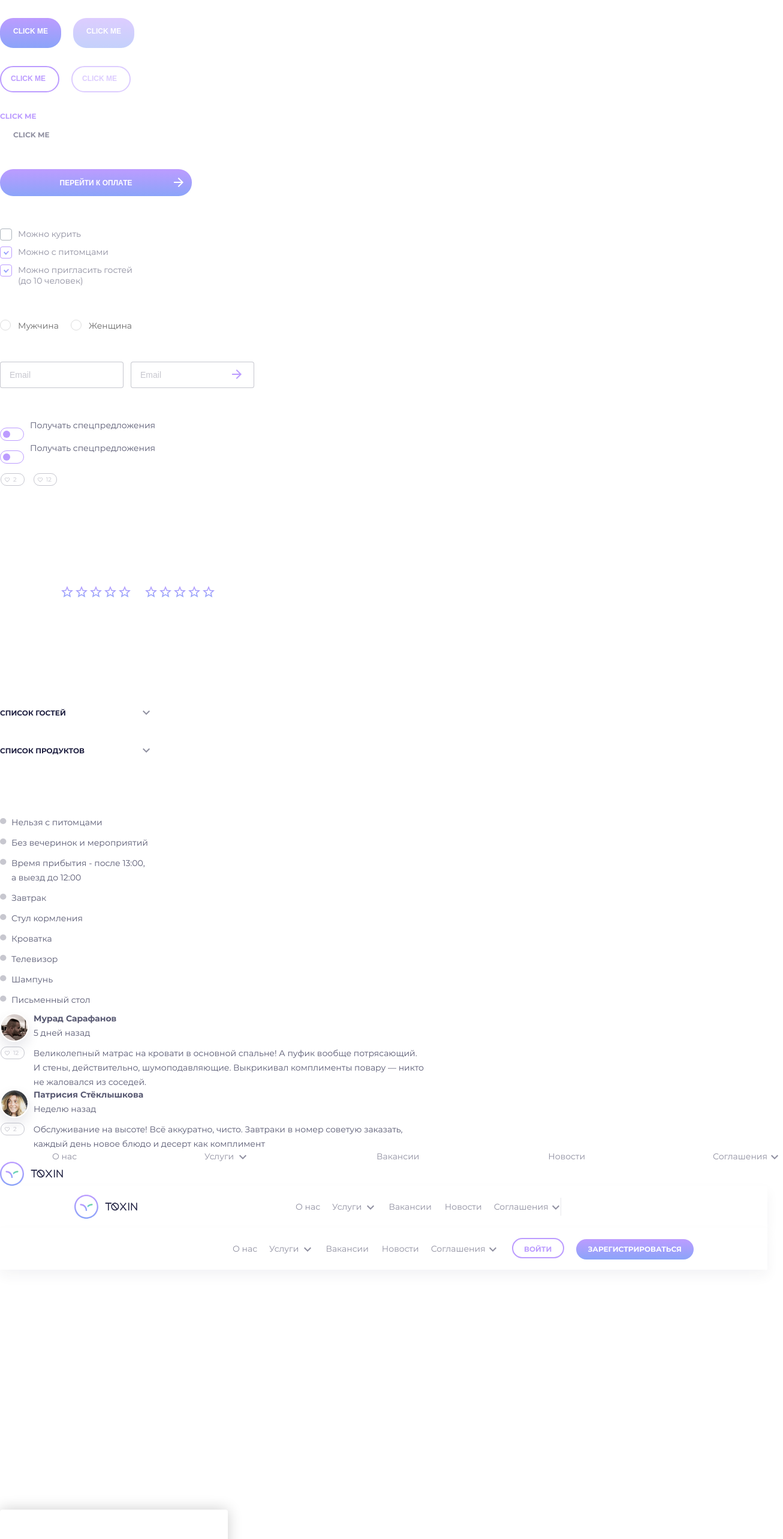
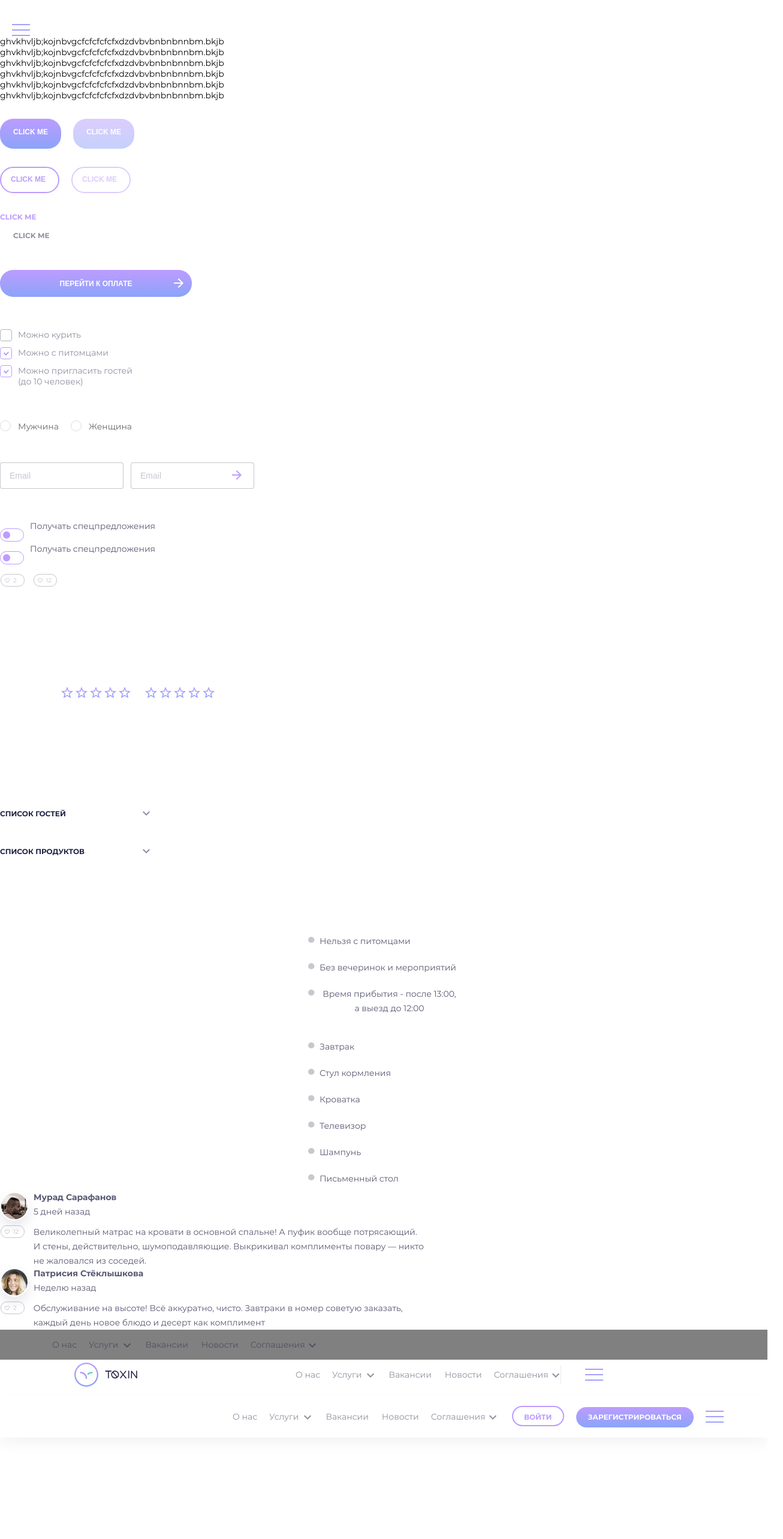
Before and after one commit to Annapichnenko/toxin, a React (Create React App) app: page /test in a window 1280 px wide. Shown: the top 2566 px of the page at 60% size, 1306 px wide, since content can reach past the window. Built offline with nearby package versions, Linux system fonts and the light colour scheme.

Commit message:
burger menu

```diff
--- a/src/components/Header/index.jsx
+++ b/src/components/Header/index.jsx
@@ -1,17 +1,28 @@
-import React from "react";
+import React, { useState } from "react";
 import { useNavigate } from "react-router-dom";
 import { Button } from "../Button";
 import { Logotip } from "../Logotip";
+import { Menu } from "../Menu";
 import { Navigation } from "../Navigation";
 import styles from "./header.module.scss";
 export const Header = ({ isLogin, isLogotip }) => {
   const navigate = useNavigate();
   const handleClickRec = () => {
+    console.log("handleClickRec");
     navigate("/registration");
   };
   const handleClick = () => {
     navigate("/signin");
   };
+  const [menuActive, setMenuActive] = useState(false);
+  const items = [
+    { value: "О нас" },
+    { value: "Услуги" },
+    { value: "Вакансии" },
+    { value: "Новости" },
+    { value: "Соглашения" },
+  ];
+
   return (
     <div className={styles.head}>
       <div className={styles.logo}>{isLogotip ? <Logotip /> : null}</div>
@@ -34,6 +45,15 @@
           ></Button>
         </div>
       )}
+      <Menu
+        active={menuActive}
+        setActive={setMenuActive}
+        header={<Logotip />}
+        items={items}
+      />
+      <div className="burger-btn" onClick={() => setMenuActive(!menuActive)}>
+        <span />
+      </div>
     </div>
   );
 };
--- /dev/null
+++ b/src/components/Menu/index.jsx
@@ -0,0 +1,48 @@
+import React from "react";
+import { useNavigate } from "react-router-dom";
+import image from "../../pages/Test/66847.png";
+import { Button } from "../Button";
+import styles from "./menu.module.scss";
+export const Menu = ({ header, items, active, setActive }) => {
+  const navigate = useNavigate();
+  const handleClickRec = () => {
+    navigate("/registration");
+  };
+  const handleClick = () => {
+    navigate("/signin");
+  };
+  return (
+    <div
+      className={active ? "menu active" : "menu"}
+      onClick={() => setActive(false)}
+    >
+      <div className="menu__content">
+        <div className="menu__header">
+          {header}
+          <img onClick={() => setActive(!active)} width="40px" src={image} />
+        </div>
+
+        <ul>
+          {items.map((item) => (
+            <li>
+              <a href={item.href}>{item.value}</a>
+            </li>
+          ))}
+        </ul>
+        <div className={styles.buttons}>
+          <div className={styles.bigButton}>
+            <Button text="Войти" onClick={handleClick} loginButton={true} />
+          </div>
+
+          <div className={styles.button}>
+            <Button
+              text="Зарегистрироваться"
+              onClick={handleClickRec}
+              loginBigButton={true}
+            ></Button>
+          </div>
+        </div>
+      </div>
+    </div>
+  );
+};
--- /dev/null
+++ b/src/components/Menu/menu.module.scss
@@ -0,0 +1,10 @@
+.button {
+  margin-top: 15px;
+}
+.buttons {
+  z-index: 20;
+  position: relative;
+}
+.bigButton {
+  margin-left: 50px;
+}
--- a/src/pages/Test/index.jsx
+++ b/src/pages/Test/index.jsx
@@ -33,6 +33,7 @@
 import { Pagination } from "../../components/Pagination/Pagination";
 import { Graph } from "../../components/Graph";
 import { Rating } from "../../components/Rating";
+import { Menu } from "../../components/Menu";
 export const Test = () => {
   const data = [
     {
@@ -158,8 +159,35 @@
       totalPages: totalPages,
     });
   };
+  const [menuActive, setMenuActive] = useState(false);
+  const items = [
+    { value: "Главная" },
+    { value: "Настройки" },
+    { value: "Регистрация" },
+    { value: "О нас" },
+  ];
   return (
     <div>
+      <nav className="nav-wrapper">
+        <div className="burger-btn" onClick={() => setMenuActive(!menuActive)}>
+          <span />
+        </div>
+      </nav>
+      <main>
+        <p>ghvkhvljb;kojnbvgcfcfcfcfcfxdzdvbvbnbnbnnbm.bkjb</p>
+        <p>ghvkhvljb;kojnbvgcfcfcfcfcfxdzdvbvbnbnbnnbm.bkjb</p>
+        <p>ghvkhvljb;kojnbvgcfcfcfcfcfxdzdvbvbnbnbnnbm.bkjb</p>
+        <p>ghvkhvljb;kojnbvgcfcfcfcfcfxdzdvbvbnbnbnnbm.bkjb</p>
+        <p>ghvkhvljb;kojnbvgcfcfcfcfcfxdzdvbvbnbnbnnbm.bkjb</p>
+        <p>ghvkhvljb;kojnbvgcfcfcfcfcfxdzdvbvbnbnbnnbm.bkjb</p>
+      </main>
+      <Menu
+        active={menuActive}
+        setActive={setMenuActive}
+        header={"Бургер меню"}
+        items={items}
+      />
+
       <div className="button1">
         <div className="button2">
           <Button text="click me" />
--- a/src/pages/Test/styles.scss
+++ b/src/pages/Test/styles.scss
@@ -243,3 +243,116 @@
   border-radius: 22px;
   color: #fff;
 }
+* {
+  padding: 0;
+  margin: 0;
+  box-sizing: border-box;
+}
+.nav {
+  height: 50px;
+  width: 100%;
+  background-color: grey;
+  position: fixed;
+
+  display: flex;
+  align-items: center;
+}
+.main {
+  padding: 50px;
+}
+.p {
+  margin: 20px;
+}
+.burger-btn {
+  width: 20px;
+  height: 20px;
+  margin-left: 20px;
+  position: relative;
+  cursor: pointer;
+}
+.burger-btn:before {
+  content: "";
+  position: absolute;
+  top: 0;
+  width: 30px;
+  background: linear-gradient(180deg, #bc9cff 0%, #8ba4f9 100%);
+  height: 2px;
+}
+.burger-btn span {
+  position: absolute;
+  top: 9px;
+  width: 30px;
+  background: linear-gradient(180deg, #bc9cff 0%, #8ba4f9 100%);
+  height: 2px;
+}
+.burger-btn:after {
+  content: "";
+  position: absolute;
+  bottom: 0;
+  width: 30px;
+  background: linear-gradient(180deg, #bc9cff 0%, #8ba4f9 100%);
+  height: 2px;
+}
+.nav-wrapper {
+  margin-top: 40px;
+}
+.menu {
+  position: absolute;
+  height: 100vh;
+  width: 500px;
+  top: 0;
+  right: 0;
+  display: none;
+  transform: all 0.2s;
+  z-index: 15;
+  @media screen and (max-width: 768px) {
+    width: 100%;
+  }
+}
+.menu.active {
+  display: block;
+}
+
+.menu__content {
+  width: 100%;
+  height: 100%;
+  background-color: rgb(244, 229, 247);
+  display: flex;
+  flex-direction: column;
+  align-items: center;
+  transform: all 0.4s;
+}
+.menu__header {
+  padding: 15px;
+  padding-left: 50px;
+  font-size: 2rem;
+  color: black;
+  border-bottom: 1px solid black;
+  width: 100%;
+  text-align: center;
+  display: flex;
+  justify-content: space-between;
+}
+ul li a {
+  color: black;
+  text-decoration: none;
+  font-size: 1.3rem;
+}
+ul {
+  text-align: center;
+  display: flex;
+  flex-direction: column;
+  align-items: center;
+  padding-top: 20px;
+}
+
+ul li {
+  display: flex;
+  align-items: center;
+  margin: 10px 0;
+}
+@media screen and (max-width: 768px) {
+  .menu__content {
+    width: 100%;
+  }
+}
```
Also changed, not shown: src/pages/Test/66847.png (added).
